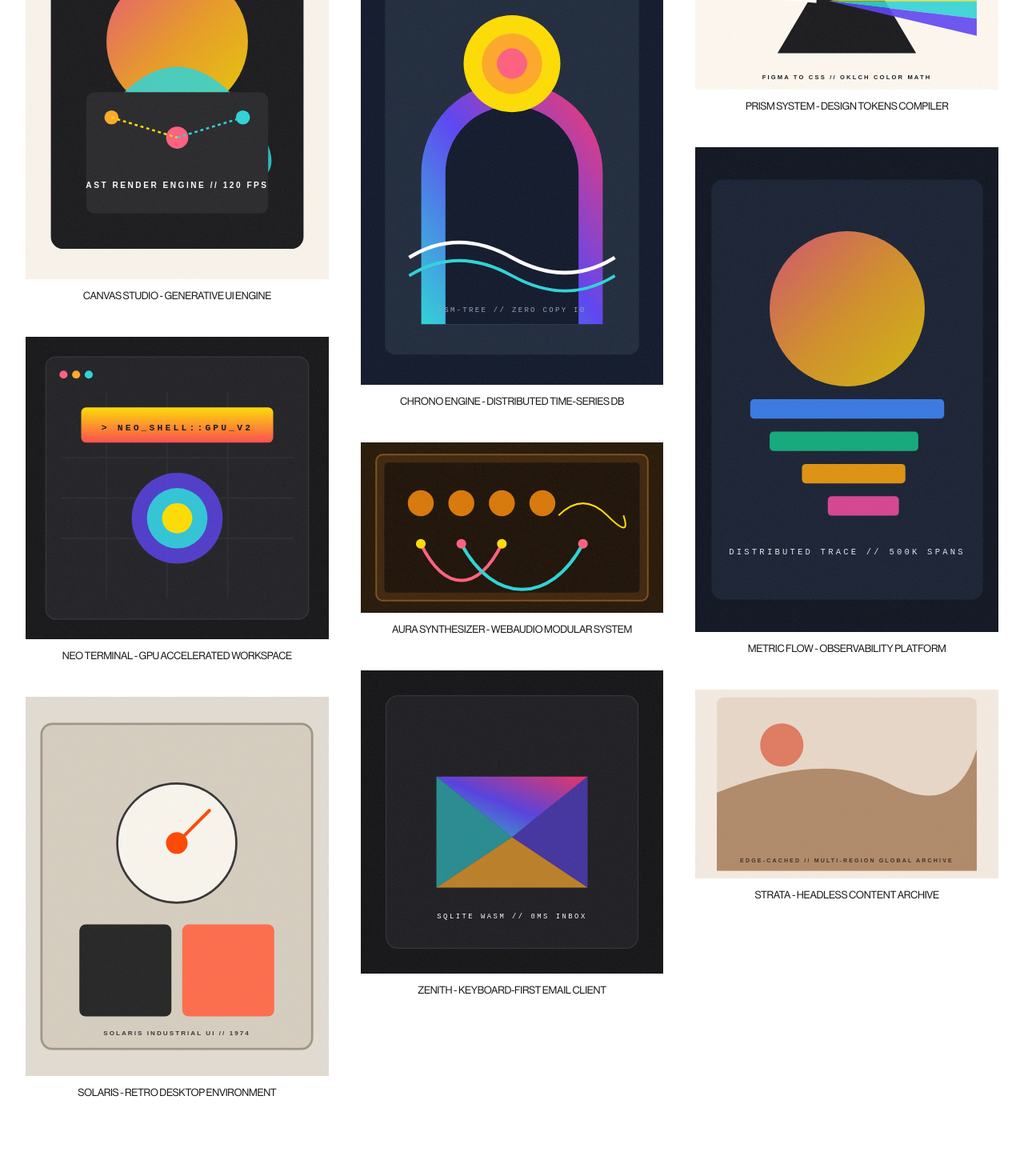
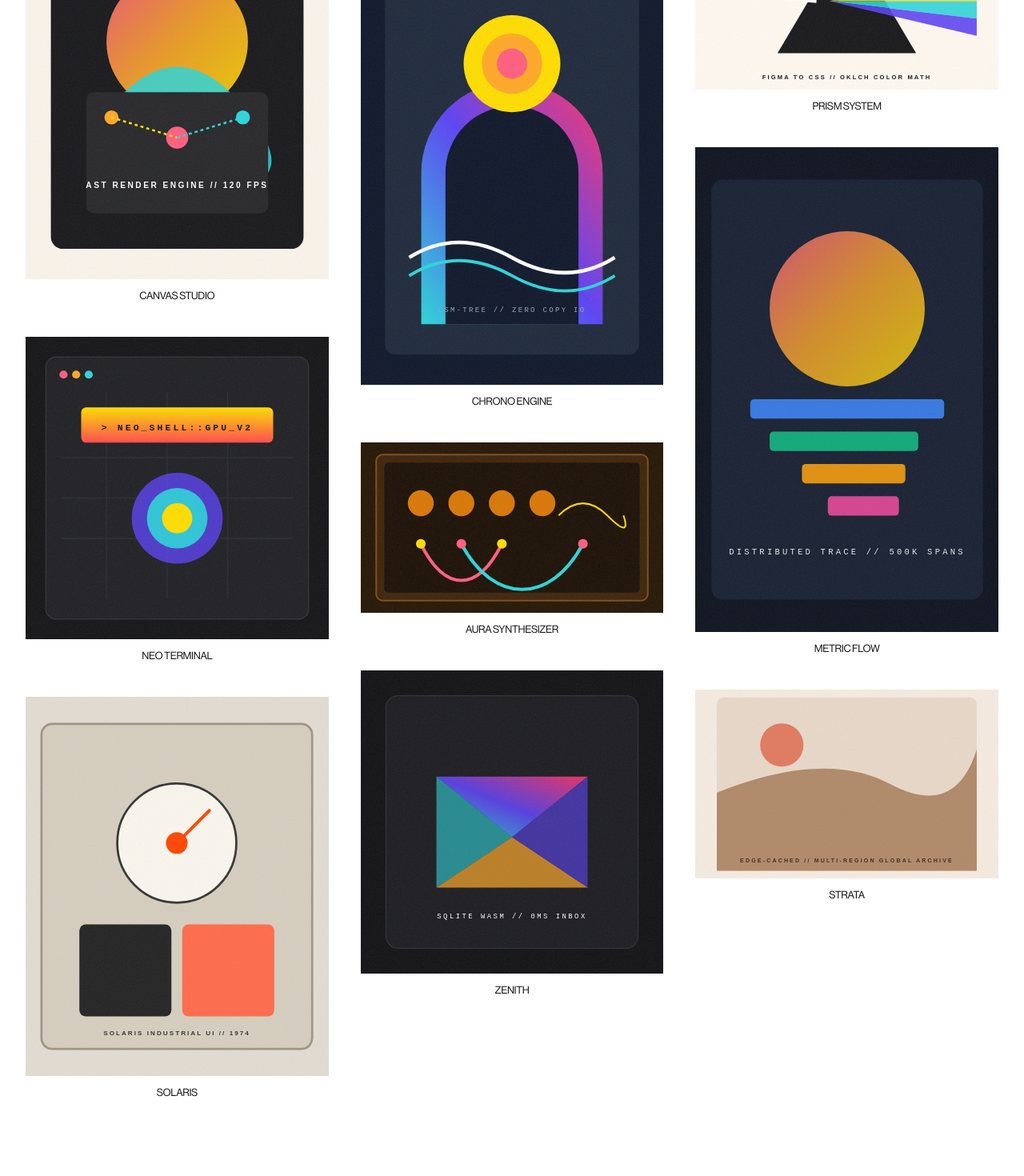
Before and after one commit to muratbas/muratbas.github.io, a Next.js app: page / in a window 1280 px wide. Shown: the part 400-1870 px from the top of the page at 80% size. Built offline with nearby package versions, Linux system fonts and the light colour scheme.

Commit message:
work tab sadelestirildi

```diff
--- a/src/features/about/AboutView.tsx
+++ b/src/features/about/AboutView.tsx
@@ -7,10 +7,10 @@ export function AboutView() {
     <section className="max-w-2xl mx-auto px-4 sm:px-6 py-20 sm:py-32 text-center text-neutral-900">
       <div className="space-y-4 text-base sm:text-xl md:text-2xl font-normal leading-relaxed tracking-[-0.025em]">
         <p>
-          Hi, I&apos;m Murat Bas, i have a degree in Computer Programming and i create things.
+          hi, i&apos;m murat and i create things. based in Samsun, Turkey.
         </p>
         <p>
-          if you want to contact me{" "}
+          if you want to contact me{", "}
           <a
             href="mailto:muuratbas@gmail.com"
             className="font-bold text-neutral-950 hover:text-blue-600 transition-colors cursor-pointer underline-offset-4"
--- a/src/features/portfolio/Lightbox.tsx
+++ b/src/features/portfolio/Lightbox.tsx
@@ -124,7 +124,7 @@ export function Lightbox({
           {currentItem.title}
         </h3>
         <p className="mt-1 text-xs tracking-[-0.02em] uppercase text-neutral-400">
-          {currentItem.subtitle} {currentItem.client && `• ${currentItem.client}`} • {currentItem.medium} ({currentItem.year})
+          {currentItem.client ? `${currentItem.client} • ` : ""}{currentItem.medium} ({currentItem.year})
         </p>
       </div>
     </div>
--- a/src/features/portfolio/MasonryGrid.tsx
+++ b/src/features/portfolio/MasonryGrid.tsx
@@ -46,7 +46,6 @@ export function MasonryGrid({ items, onSelectWork, onSelectVisual }: MasonryGrid
         key={item.id}
         id={item.id}
         title={item.title}
-        subtitle={item.subtitle}
         aspectRatio={item.aspectRatio}
         imageUrl={item.imageUrl}
         onClick={handleClick}
--- a/src/features/portfolio/MediaCard.tsx
+++ b/src/features/portfolio/MediaCard.tsx
@@ -7,7 +7,6 @@ import { AspectRatioType } from "./portfolio.types";
 interface MediaCardProps {
   id: string;
   title: string;
-  subtitle: string;
   aspectRatio: AspectRatioType;
   imageUrl: string;
   onClick: () => void;
@@ -24,7 +23,6 @@ const ASPECT_RATIO_CLASSES: Record<AspectRatioType, string> = {
 
 export function MediaCard({
   title,
-  subtitle,
   aspectRatio,
   imageUrl,
   onClick,
@@ -38,7 +36,7 @@ export function MediaCard({
         type="button"
         onClick={onClick}
         className="w-full text-left cursor-pointer focus:outline-none focus-visible:ring-2 focus-visible:ring-neutral-900 rounded-sm"
-        aria-label={`${title} - ${subtitle}`}
+        aria-label={title}
       >
         {/* Zero-border, zero-shadow image canvas without zoom scale */}
         <div className={`relative w-full overflow-hidden bg-white ${aspectClass}`}>
@@ -58,7 +56,7 @@ export function MediaCard({
         {/* Minimal centered caption with tight letter spacing */}
         <div className="mt-2.5 sm:mt-3 px-1 text-center">
           <p className="text-xs sm:text-[13px] font-medium tracking-[-0.025em] uppercase text-neutral-900 group-hover:text-blue-600 transition-colors duration-150 leading-snug">
-            {title} - {subtitle}
+            {title}
           </p>
         </div>
       </button>
--- a/src/features/portfolio/portfolio.data.ts
+++ b/src/features/portfolio/portfolio.data.ts
@@ -4,175 +4,110 @@ export const WORK_PROJECTS: WorkProject[] = [
   {
     id: "canvas-studio",
     title: "CANVAS STUDIO",
-    subtitle: "GENERATIVE UI ENGINE",
     aspectRatio: "portrait",
     imageUrl: "/images/work/canvas-studio.svg",
     description:
       "A high-performance generative UI and canvas layout engine built for creative coders and editorial designers. Features real-time AST manipulation, infinite canvas rendering with WebGL acceleration, and parametric grid synthesis.",
-    architecture: [
-      "Custom WebGL 2.0 batch-renderer maintaining 120 FPS across 10k nodes",
-      "Immutable scene graph with zero-copy binary state synchronization",
-      "Dynamic typography rasterizer supporting variable OpenType features",
-      "Off-thread background layout calculation via dedicated Web Workers",
-    ],
     stack: ["Next.js 15", "TypeScript", "WebGL 2", "Web Workers", "Tailwind CSS"],
     liveUrl: "https://example.com/canvas-studio",
     githubUrl: "https://github.com/example/canvas-studio",
     year: "2026",
-    role: "Lead Systems Architect & UI Designer",
   },
   {
     id: "chrono-db",
     title: "CHRONO ENGINE",
-    subtitle: "DISTRIBUTED TIME-SERIES DB",
     aspectRatio: "tall",
     imageUrl: "/images/work/chrono-db.svg",
     description:
       "Ultra-low latency columnar time-series storage and real-time query interface with streaming aggregate pipelines and vectorized execution.",
-    architecture: [
-      "Gorilla-based floating-point compression achieving 92% footprint reduction",
-      "LSM-tree storage engine with memory-mapped immutable SSTables",
-      "Real-time WebSocket streaming dashboard with zero client-side lag",
-      "Strict zero-alloc execution path in core ingestion loops",
-    ],
     stack: ["Rust", "TypeScript", "Wasm", "Tailwind CSS", "ClickHouse"],
     liveUrl: "https://example.com/chrono-db",
     githubUrl: "https://github.com/example/chrono-db",
     year: "2025",
-    role: "Core Developer",
   },
   {
     id: "prism-tokens",
     title: "PRISM SYSTEM",
-    subtitle: "DESIGN TOKENS COMPILER",
     aspectRatio: "landscape",
     imageUrl: "/images/work/prism-tokens.svg",
     description:
       "Multi-platform design token engine that compiles Figma variables and W3C DTCG specs into type-safe CSS, iOS Swift, and Android Jetpack Compose definitions.",
-    architecture: [
-      "Multi-target AST transformer with strict color space conversions (Oklch, Display-P3)",
-      "Automated WCAG AAA contrast ratio calculation and accessibility verification",
-      "Instant hot-reloading dev server with WebSocket diff notifications",
-    ],
     stack: ["TypeScript", "Node.js", "Oklch Color Math", "Tailwind CSS"],
     liveUrl: "https://example.com/prism",
     githubUrl: "https://github.com/example/prism",
     year: "2025",
-    role: "Creator & Maintainer",
   },
   {
     id: "neo-terminal",
     title: "NEO TERMINAL",
-    subtitle: "GPU ACCELERATED WORKSPACE",
     aspectRatio: "square",
     imageUrl: "/images/work/neo-terminal.svg",
     description:
       "A distraction-free, terminal-first development environment featuring split multiplexing, integrated AI diff inspect, and GPU glyph atlas rendering.",
-    architecture: [
-      "Metal and DirectX hardware-accelerated text rendering backend",
-      "Sub-millisecond input response time with lock-free RingBuffer pipes",
-      "Zero-latency fuzzy file navigation with custom SIMD-accelerated matcher",
-    ],
     stack: ["Rust", "WebGPU", "TypeScript", "Tailwind CSS"],
     liveUrl: "https://example.com/neo-terminal",
     githubUrl: "https://github.com/example/neo-terminal",
     year: "2025",
-    role: "Systems Engineer",
   },
   {
     id: "hyper-audio",
     title: "AURA SYNTHESIZER",
-    subtitle: "WEBAUDIO MODULAR SYSTEM",
     aspectRatio: "wide",
     imageUrl: "/images/work/hyper-audio.svg",
     description:
       "A patchable modular sound synthesis engine running inside the browser via AudioWorklet and SIMD WebAssembly. Features vintage analog ladder filters and wavetable oscillators.",
-    architecture: [
-      "Polyphonic AudioWorklet processor operating on a separate real-time audio thread",
-      "Analog-modeled non-linear saturation and 4-pole Moog ladder filter DSP",
-      "Interactive patch cord visual physics engine rendered with Canvas 2D",
-    ],
     stack: ["WebAudio API", "AudioWorklet", "Wasm C++", "TypeScript", "Tailwind CSS"],
     liveUrl: "https://example.com/aura",
     githubUrl: "https://github.com/example/aura",
     year: "2024",
-    role: "Creative Technologist",
   },
   {
     id: "metric-flow",
     title: "METRIC FLOW",
-    subtitle: "OBSERVABILITY PLATFORM",
     aspectRatio: "tall",
     imageUrl: "/images/work/metric-flow.svg",
     description:
       "Enterprise telemetry aggregation pipeline and visual trace explorer, providing millisecond-level distributed trace waterfalls for microservice architectures.",
-    architecture: [
-      "Distributed OpenTelemetry collector with dynamic adaptive sampling",
-      "Vectorized trace waterfall renderer supporting 500k spans without DOM thrashing",
-      "Automated anomaly detection using exponential smoothing heuristics",
-    ],
     stack: ["Go", "Next.js", "TypeScript", "Tailwind CSS", "eBPF"],
     liveUrl: "https://example.com/metric-flow",
     githubUrl: "https://github.com/example/metric-flow",
     year: "2024",
-    role: "Full-Stack Engineer",
   },
   {
     id: "solaris-os",
     title: "SOLARIS",
-    subtitle: "RETRO DESKTOP ENVIRONMENT",
     aspectRatio: "portrait",
     imageUrl: "/images/work/solaris-os.svg",
     description:
       "An experimental web-native desktop environment inspired by 1970s mainframe terminals and Dieter Rams industrial design. Features window tiling, virtual filesystems, and custom shell.",
-    architecture: [
-      "In-memory POSIX-compatible virtual file system backed by IndexedDB",
-      "Declarative window tiling manager with spring physics snapping",
-      "Integrated Monaco-based text editor with custom retro color themes",
-    ],
     stack: ["Next.js 15", "TypeScript", "Tailwind CSS", "IndexedDB"],
     liveUrl: "https://example.com/solaris",
     githubUrl: "https://github.com/example/solaris",
     year: "2024",
-    role: "Design Engineer",
   },
   {
     id: "zenith-mail",
     title: "ZENITH",
-    subtitle: "KEYBOARD-FIRST EMAIL CLIENT",
     aspectRatio: "square",
     imageUrl: "/images/work/zenith-mail.svg",
     description:
       "A fast, distraction-free email client designed for ultra-high throughput triage with full offline-first synchronization and natural language filtering.",
-    architecture: [
-      "Local-first SQLite storage in WASM for instantaneous search across 100k emails",
-      "Optimistic mutation queue with conflict-free deterministic resolution",
-      "Strict keyboard navigation bindings with customizable vim motions",
-    ],
     stack: ["React 19", "TypeScript", "Wasm SQLite", "Tailwind CSS"],
     liveUrl: "https://example.com/zenith",
     githubUrl: "https://github.com/example/zenith",
     year: "2023",
-    role: "Frontend Architect",
   },
   {
     id: "strata-cms",
     title: "STRATA",
-    subtitle: "HEADLESS CONTENT ARCHIVE",
     aspectRatio: "landscape",
     imageUrl: "/images/work/strata-cms.svg",
     description:
       "A minimalist headless CMS and digital asset repository for publishing houses and museums with semantic tagging and image optimization pipelines.",
-    architecture: [
-      "Edge-cached content delivery layer with sub-10ms TTFB across 30 global regions",
-      "Automated perceptual hash deduplication for high-resolution photography archives",
-      "Real-time collaborative rich-text editor based on ProseMirror",
-    ],
     stack: ["Next.js", "TypeScript", "PostgreSQL", "Tailwind CSS"],
     liveUrl: "https://example.com/strata",
     githubUrl: "https://github.com/example/strata",
     year: "2023",
-    role: "Lead Engineer",
   },
 ];
 
@@ -180,7 +115,6 @@ export const VISUAL_ITEMS: VisualItem[] = [
   {
     id: "future-of-finance",
     title: "THE FUTURE OF FINANCE",
-    subtitle: "BLOOMBERG MARKETS",
     aspectRatio: "tall",
     imageUrl: "/images/visuals/future-of-finance.svg",
     year: "2025",
@@ -191,7 +125,6 @@ export const VISUAL_ITEMS: VisualItem[] = [
   {
     id: "midnight-psychedelic",
     title: "MIDNIGHT PSYCHEDELIA",
-    subtitle: "MIT TECHNOLOGY REVIEW",
     aspectRatio: "landscape",
     imageUrl: "/images/visuals/midnight-psychedelic.svg",
     year: "2024",
@@ -202,7 +135,6 @@ export const VISUAL_ITEMS: VisualItem[] = [
   {
     id: "austin-city-limits",
     title: "AUSTIN SOUND FESTIVAL",
-    subtitle: "2025 OFFICIAL POSTER",
     aspectRatio: "tall",
     imageUrl: "/images/visuals/austin-city-limits.svg",
     year: "2025",
@@ -213,7 +145,6 @@ export const VISUAL_ITEMS: VisualItem[] = [
   {
     id: "put-on-earth",
     title: "PUT ON EARTH FOR SOUND",
-    subtitle: "MONONEON",
     aspectRatio: "square",
     imageUrl: "/images/visuals/put-on-earth.svg",
     year: "2024",
@@ -224,7 +155,6 @@ export const VISUAL_ITEMS: VisualItem[] = [
   {
     id: "fungi-comm",
     title: "HOW DO FUNGI COMMUNICATE?",
-    subtitle: "WIRED SCIENCE",
     aspectRatio: "tall",
     imageUrl: "/images/visuals/fungi-comm.svg",
     year: "2024",
@@ -235,7 +165,6 @@ export const VISUAL_ITEMS: VisualItem[] = [
   {
     id: "analog-synthesis",
     title: "ANALOG SYNTHESIS ARCHWAYS",
-    subtitle: "MOOG SOUND LAB",
     aspectRatio: "portrait",
     imageUrl: "/images/visuals/analog-synthesis.svg",
     year: "2024",
@@ -246,7 +175,6 @@ export const VISUAL_ITEMS: VisualItem[] = [
   {
     id: "spring-tour-poster",
     title: "SPRING TOUR 2025",
-    subtitle: "MINAMI DEUTSCH",
     aspectRatio: "portrait",
     imageUrl: "/images/visuals/spring-tour-poster.svg",
     year: "2025",
@@ -257,7 +185,6 @@ export const VISUAL_ITEMS: VisualItem[] = [
   {
     id: "mental-health",
     title: "AWARENESS IN BLOOM",
-    subtitle: "ONE MEDICAL",
     aspectRatio: "wide",
     imageUrl: "/images/visuals/mental-health.svg",
     year: "2024",
@@ -268,7 +195,6 @@ export const VISUAL_ITEMS: VisualItem[] = [
   {
     id: "world-possibilities",
     title: "WORLD OF POSSIBILITIES",
-    subtitle: "DELL TECHNOLOGIES",
     aspectRatio: "landscape",
     imageUrl: "/images/visuals/world-possibilities.svg",
     year: "2024",
@@ -279,7 +205,6 @@ export const VISUAL_ITEMS: VisualItem[] = [
   {
     id: "expensive-restaurants",
     title: "EXPENSIVE APPETITES",
-    subtitle: "NEW YORK MAGAZINE",
     aspectRatio: "portrait",
     imageUrl: "/images/visuals/expensive-restaurants.svg",
     year: "2023",
@@ -290,7 +215,6 @@ export const VISUAL_ITEMS: VisualItem[] = [
   {
     id: "writing-checks",
     title: "THE POETICS OF PAPER",
-    subtitle: "THE NEW YORK TIMES",
     aspectRatio: "landscape",
     imageUrl: "/images/visuals/writing-checks.svg",
     year: "2023",
@@ -301,7 +225,6 @@ export const VISUAL_ITEMS: VisualItem[] = [
   {
     id: "bluebells-morning",
     title: "BLUEBELLS IN SPRING",
-    subtitle: "BIRDY ON THE MOON",
     aspectRatio: "square",
     imageUrl: "/images/visuals/bluebells-morning.svg",
     year: "2023",
--- a/src/features/portfolio/portfolio.types.ts
+++ b/src/features/portfolio/portfolio.types.ts
@@ -3,22 +3,18 @@ export type AspectRatioType = "tall" | "portrait" | "square" | "landscape" | "wi
 export interface WorkProject {
   id: string;
   title: string;
-  subtitle: string;
   aspectRatio: AspectRatioType;
   imageUrl: string;
   description: string;
-  architecture: string[];
   stack: string[];
   liveUrl?: string;
   githubUrl?: string;
   year: string;
-  role: string;
 }
 
 export interface VisualItem {
   id: string;
   title: string;
-  subtitle: string;
   aspectRatio: AspectRatioType;
   imageUrl: string;
   year: string;
```
Also changed, not shown: src/features/portfolio/WorkDrawer.tsx (+2 -30 lines), 2 other files (tests, documents, lock files or other folders).
